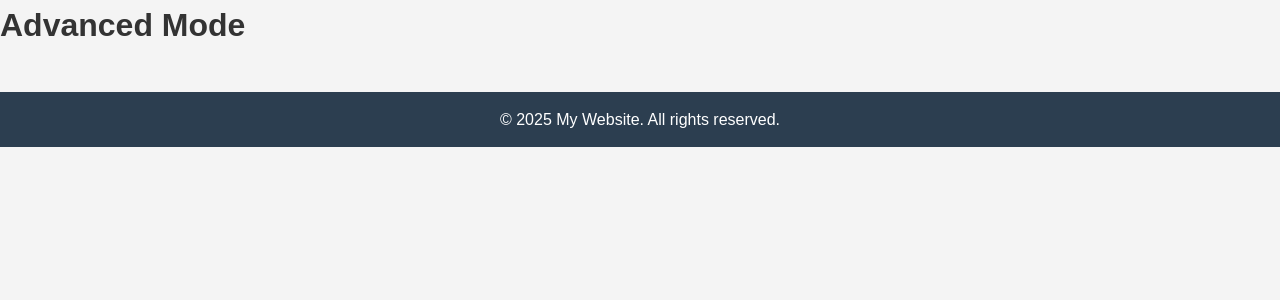
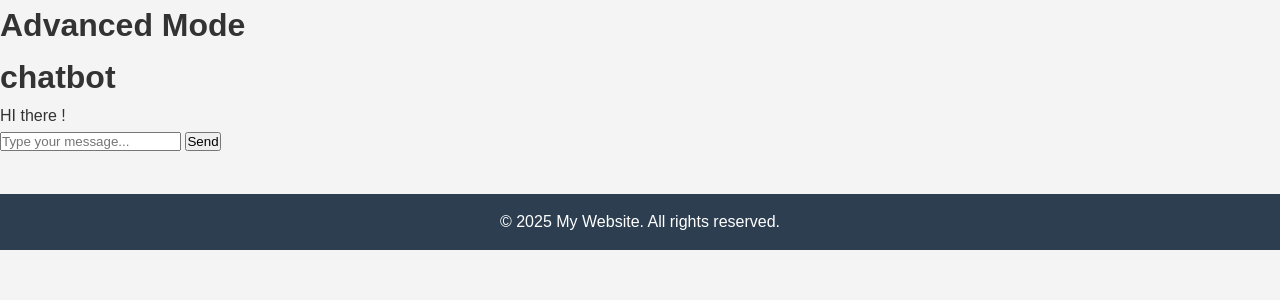
Before and after one commit to houssainiS/PFE, a Django app: template templates/work/advancedMode.html in a window 1280 px wide. Shown: the part 118-418 px from the top of the page. Run offline with Django 3.2, Linux system fonts and the light colour scheme; the template is opened without the code that fills it, so the values that code supplies are empty.

Commit message:
added the talk input and output to the advancedMode page

```diff
--- a/templates/work/advancedMode.html
+++ b/templates/work/advancedMode.html
@@ -7,4 +7,39 @@
 
 <h1>Advanced Mode</h1>
 
+<div class="show">
+
+</div>
+
+<h1>chatbot</h1>
+    <div id="chatbot">
+        <p class="botText"><span>HI there !</span></p>
+    </div>
+    <div id="userInput">
+        <input type="text" name="userMessage" placeholder="Type your message..." id="textInput">
+        <input type="submit" value="Send" id="buttonInput" >
+
+
+    </div>
+
+
+    <script>
+        function getUserResponse(){
+            var userText= $("#textInput").val();
+            var userHTML = "<p class='userText'>User : <span>"+userText+"</span></p>";
+            $('#textInput').val('');
+            $('#chatbot').append(userHTML);
+
+            $.get(window.location.pathname + "getResponse", { userMessage: userText }).done(function(data) {
+    var returnedMessage = "<p class='botText'>Chatbot: <span>" + data + "</span></p>";
+    $("#chatbot").append(returnedMessage);
+    $("#chatbot").scrollTop($("#chatbot")[0].scrollHeight); // Auto-scroll
+});
+
+        }
+
+        $("#buttonInput").click(function(){
+            getUserResponse();
+        })
+    </script>
 {% endblock %}
--- a/templates/work/base.html
+++ b/templates/work/base.html
@@ -6,6 +6,8 @@
     <title>{% block title %}My Website{% endblock %}</title>
     {% load static %}
     <link rel="stylesheet" href="{% static 'css/styles.css' %}">
+    <script src="https://code.jquery.com/jquery-3.7.1.js" integrity="sha256-eKhayi8LEQwp4NKxN+CfCh+3qOVUtJn3QNZ0TciWLP4=" crossorigin="anonymous"></script>
+
 </head>
 <body>
 
--- a/work/urls.py
+++ b/work/urls.py
@@ -8,4 +8,5 @@ urlpatterns = [
     path('logout/', LogoutView.as_view(next_page='index'), name='logout'),  # Logout view
     path('<int:user_id>/simpleMode/', views.simple_mode , name='simple_mode'),
     path('<int:user_id>/advancedMode/', views.advanced_mode , name='advanced_mode'),
+    path('<int:user_id>/advancedMode/getResponse/',views.getResponse, name='getResponse'),
 ]
```
Also changed, not shown: work/views.py (+9 -0 lines).
